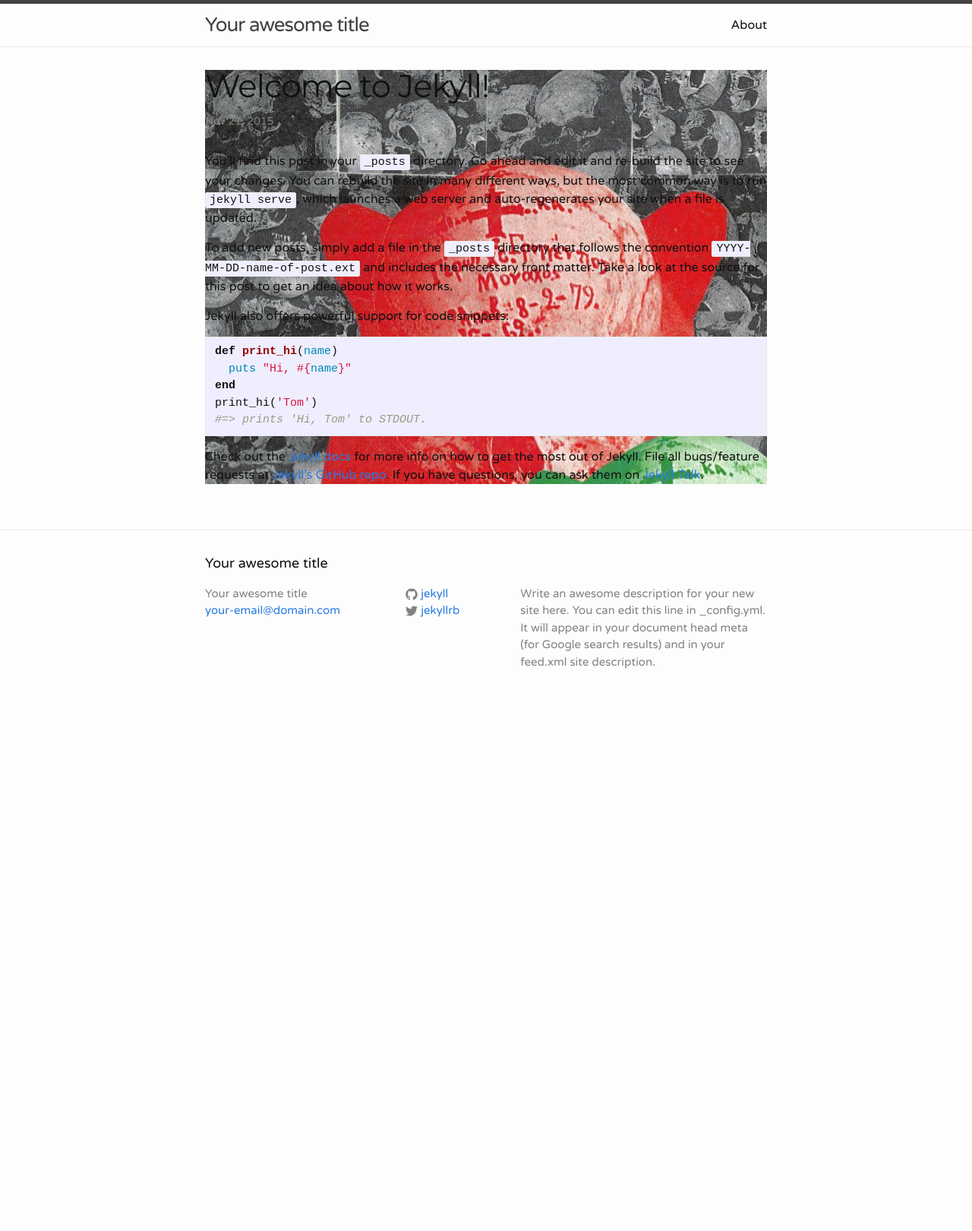
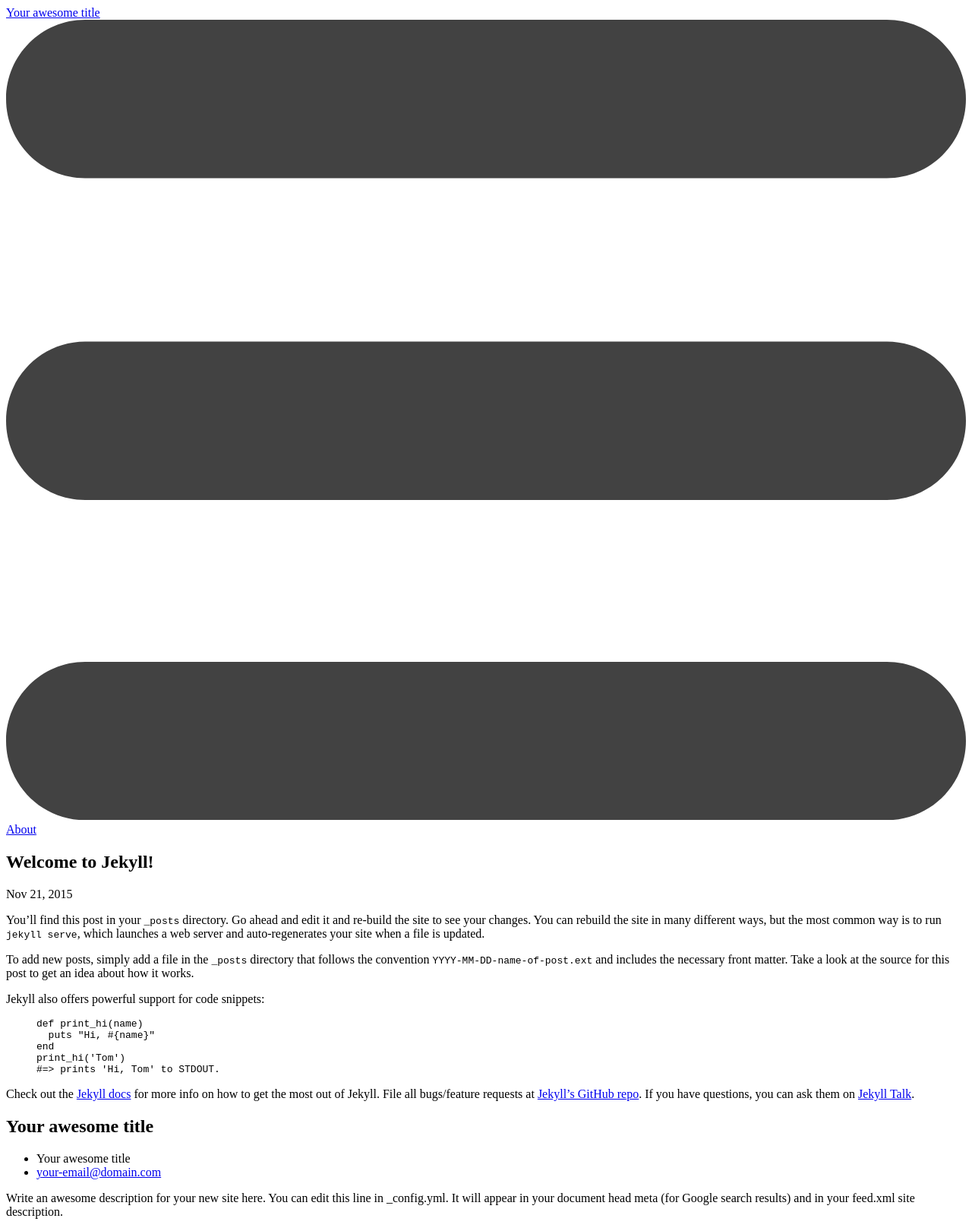
Before and after one commit to chriscaragianis/czartronics, a Jekyll site: the page built from _posts/2015-11-21-welcome-to-jekyll.markdown, in a window 1280 px wide. Shown: the whole page at 76% size. Built offline with Jekyll 4.4.1, drawn with Linux system fonts in a browser that asks for light colours; some web fonts are replaced; before the commit the page ends 942 px from its top, so only the background shows below that.

Commit message:
Set up style-free jekyll

```diff
--- a/_config.yml
+++ b/_config.yml
@@ -14,8 +14,7 @@
   Google search results) and in your feed.xml site description.
 baseurl: "" # the subpath of your site, e.g. /blog
 url: "localhost:4000" # the base hostname & protocol for your site
-twitter_username: jekyllrb
-github_username:  jekyll
+
 
 # Build settings
 markdown: kramdown
--- a/_sass/_base.scss
+++ /dev/null
@@ -1,206 +0,0 @@
-/**
- * Reset some basic elements
- */
-body, h1, h2, h3, h4, h5, h6,
-p, blockquote, pre, hr,
-dl, dd, ol, ul, figure {
-    margin: 0;
-    padding: 0;
-}
-
-
-
-/**
- * Basic styling
- */
-body {
-    font: $base-font-weight #{$base-font-size}/#{$base-line-height} $base-font-family;
-    color: $text-color;
-    background-color: $background-color;
-    -webkit-text-size-adjust: 100%;
-    -webkit-font-feature-settings: "kern" 1;
-    -moz-font-feature-settings: "kern" 1;
-    -o-font-feature-settings: "kern" 1;
-    font-feature-settings: "kern" 1;
-    font-kerning: normal;
-}
-
-
-
-/**
- * Set `margin-bottom` to maintain vertical rhythm
- */
-h1, h2, h3, h4, h5, h6,
-p, blockquote, pre,
-ul, ol, dl, figure,
-%vertical-rhythm {
-    margin-bottom: $spacing-unit / 2;
-}
-
-
-
-/**
- * Images
- */
-img {
-    max-width: 100%;
-    vertical-align: middle;
-}
-
-
-
-/**
- * Figures
- */
-figure > img {
-    display: block;
-}
-
-figcaption {
-    font-size: $small-font-size;
-}
-
-
-
-/**
- * Lists
- */
-ul, ol {
-    margin-left: $spacing-unit;
-}
-
-li {
-    > ul,
-    > ol {
-         margin-bottom: 0;
-    }
-}
-
-
-
-/**
- * Headings
- */
-h1, h2, h3, h4, h5, h6 {
-    font-weight: $base-font-weight;
-}
-
-
-
-/**
- * Links
- */
-a {
-    color: $brand-color;
-    text-decoration: none;
-
-    &:visited {
-        color: darken($brand-color, 15%);
-    }
-
-    &:hover {
-        color: $text-color;
-        text-decoration: underline;
-    }
-}
-
-
-
-/**
- * Blockquotes
- */
-blockquote {
-    color: $grey-color;
-    border-left: 4px solid $grey-color-light;
-    padding-left: $spacing-unit / 2;
-    font-size: 18px;
-    letter-spacing: -1px;
-    font-style: italic;
-
-    > :last-child {
-        margin-bottom: 0;
-    }
-}
-
-
-
-/**
- * Code formatting
- */
-pre,
-code {
-    font-size: 15px;
-    border: 1px solid $grey-color-light;
-    border-radius: 3px;
-    background-color: #eef;
-}
-
-code {
-    padding: 1px 5px;
-}
-
-pre {
-    padding: 8px 12px;
-    overflow-x: auto;
-
-    > code {
-        border: 0;
-        padding-right: 0;
-        padding-left: 0;
-    }
-}
-
-
-
-/**
- * Wrapper
- */
-.wrapper {
-    max-width: -webkit-calc(#{$content-width} - (#{$spacing-unit} * 2));
-    max-width:         calc(#{$content-width} - (#{$spacing-unit} * 2));
-    margin-right: auto;
-    margin-left: auto;
-    padding-right: $spacing-unit;
-    padding-left: $spacing-unit;
-    @extend %clearfix;
-
-    @include media-query($on-laptop) {
-        max-width: -webkit-calc(#{$content-width} - (#{$spacing-unit}));
-        max-width:         calc(#{$content-width} - (#{$spacing-unit}));
-        padding-right: $spacing-unit / 2;
-        padding-left: $spacing-unit / 2;
-    }
-}
-
-
-
-/**
- * Clearfix
- */
-%clearfix {
-
-    &:after {
-        content: "";
-        display: table;
-        clear: both;
-    }
-}
-
-
-
-/**
- * Icons
- */
-.icon {
-
-    > svg {
-        display: inline-block;
-        width: 16px;
-        height: 16px;
-        vertical-align: middle;
-
-        path {
-            fill: $grey-color;
-        }
-    }
-}
--- a/_sass/_layout.scss
+++ /dev/null
@@ -1,248 +0,0 @@
-/**
- * Site header
- */
-
-.site-header {
-    border-top: 5px solid $grey-color-dark;
-    border-bottom: 1px solid $grey-color-light;
-    min-height: 56px;
-
-    // Positioning context for the mobile navigation icon
-    position: relative;
-}
-
-.site-title {
-    font-size: 26px;
-    font-weight: 300;
-    line-height: 56px;
-    letter-spacing: -1px;
-    margin-bottom: 0;
-    float: left;
-
-    &,
-    &:visited {
-        color: $grey-color-dark;
-    }
-}
-
-.site-nav {
-    float: right;
-    line-height: 56px;
-
-    .menu-icon {
-        display: none;
-    }
-
-    .page-link {
-        color: $text-color;
-        line-height: $base-line-height;
-
-        // Gaps between nav items, but not on the last one
-        &:not(:last-child) {
-            margin-right: 20px;
-        }
-    }
-
-    @include media-query($on-palm) {
-        position: absolute;
-        top: 9px;
-        right: $spacing-unit / 2;
-        background-color: $background-color;
-        border: 1px solid $grey-color-light;
-        border-radius: 5px;
-        text-align: right;
-
-        .menu-icon {
-            display: block;
-            float: right;
-            width: 36px;
-            height: 26px;
-            line-height: 0;
-            padding-top: 10px;
-            text-align: center;
-
-            > svg {
-                width: 18px;
-                height: 15px;
-
-                path {
-                    fill: $grey-color-dark;
-                }
-            }
-        }
-
-        .trigger {
-            clear: both;
-            display: none;
-        }
-
-        &:hover .trigger {
-            display: block;
-            padding-bottom: 5px;
-        }
-
-        .page-link {
-            display: block;
-            padding: 5px 10px;
-
-            &:not(:last-child) {
-                margin-right: 0;
-            }
-            margin-left: 20px;
-        }
-    }
-}
-
-
-
-/**
- * Site footer
- */
-.site-footer {
-    border-top: 1px solid $grey-color-light;
-    padding: $spacing-unit 0;
-}
-
-.footer-heading {
-    font-size: 18px;
-    margin-bottom: $spacing-unit / 2;
-}
-
-.contact-list,
-.social-media-list {
-    list-style: none;
-    margin-left: 0;
-}
-
-.footer-col-wrapper {
-    font-size: 15px;
-    color: $grey-color;
-    margin-left: -$spacing-unit / 2;
-    @extend %clearfix;
-}
-
-.footer-col {
-    float: left;
-    margin-bottom: $spacing-unit / 2;
-    padding-left: $spacing-unit / 2;
-}
-
-.footer-col-1 {
-    width: -webkit-calc(35% - (#{$spacing-unit} / 2));
-    width:         calc(35% - (#{$spacing-unit} / 2));
-}
-
-.footer-col-2 {
-    width: -webkit-calc(20% - (#{$spacing-unit} / 2));
-    width:         calc(20% - (#{$spacing-unit} / 2));
-}
-
-.footer-col-3 {
-    width: -webkit-calc(45% - (#{$spacing-unit} / 2));
-    width:         calc(45% - (#{$spacing-unit} / 2));
-}
-
-@include media-query($on-laptop) {
-    .footer-col-1,
-    .footer-col-2 {
-        width: -webkit-calc(50% - (#{$spacing-unit} / 2));
-        width:         calc(50% - (#{$spacing-unit} / 2));
-    }
-
-    .footer-col-3 {
-        width: -webkit-calc(100% - (#{$spacing-unit} / 2));
-        width:         calc(100% - (#{$spacing-unit} / 2));
-    }
-}
-
-@include media-query($on-palm) {
-    .footer-col {
-        float: none;
-        width: -webkit-calc(100% - (#{$spacing-unit} / 2));
-        width:         calc(100% - (#{$spacing-unit} / 2));
-    }
-}
-
-
-
-/**
- * Page content
- */
-.page-content {
-    padding: $spacing-unit 0;
-}
-
-.page-heading {
-    font-size: 20px;
-}
-
-.post-list {
-    margin-left: 0;
-    list-style: none;
-
-    > li {
-        margin-bottom: $spacing-unit;
-    }
-}
-
-.post-meta {
-    font-size: $small-font-size;
-    color: $grey-color;
-}
-
-.post-link {
-    display: block;
-    font-size: 24px;
-}
-
-
-
-/**
- * Posts
- */
-
-.post {
-    background-image: url('/public/blogback1.jpg');
-}
-.post-header {
-    margin-bottom: $spacing-unit;
-}
-
-.post-title {
-    font-size: 42px;
-    font-family: $title-font-family;
-    letter-spacing: -1px;
-    line-height: 1;
-
-    @include media-query($on-laptop) {
-        font-size: 36px;
-    }
-}
-
-.post-content {
-    margin-bottom: $spacing-unit;
-
-    h2 {
-        font-size: 32px;
-
-        @include media-query($on-laptop) {
-            font-size: 28px;
-        }
-    }
-
-    h3 {
-        font-size: 26px;
-
-        @include media-query($on-laptop) {
-            font-size: 22px;
-        }
-    }
-
-    h4 {
-        font-size: 20px;
-
-        @include media-query($on-laptop) {
-            font-size: 18px;
-        }
-    }
-}
--- a/css/main.scss
+++ /dev/null
@@ -1,54 +0,0 @@
----
-# Only the main Sass file needs front matter (the dashes are enough)
----
-@charset "utf-8";
-
-
-
-// Our variables
-$base-font-family: "Varela Round", Helvetica, Arial, sans-serif;
-$title-font-family: "Montserrat", Helvetica, Arial, sans-serif;
-$base-font-size:   16px;
-$base-font-weight: 400;
-$small-font-size:  $base-font-size * 0.875;
-$base-line-height: 1.5;
-
-$spacing-unit:     30px;
-
-$text-color:       #111;
-$background-color: #fdfdfd;
-$brand-color:      #2a7ae2;
-
-$grey-color:       #828282;
-$grey-color-light: lighten($grey-color, 40%);
-$grey-color-dark:  darken($grey-color, 25%);
-
-// Width of the content area
-$content-width:    800px;
-
-$on-palm:          600px;
-$on-laptop:        800px;
-
-
-
-// Use media queries like this:
-// @include media-query($on-palm) {
-//     .wrapper {
-//         padding-right: $spacing-unit / 2;
-//         padding-left: $spacing-unit / 2;
-//     }
-// }
-@mixin media-query($device) {
-    @media screen and (max-width: $device) {
-        @content;
-    }
-}
-
-
-
-// Import partials from `sass_dir` (defaults to `_sass`)
-@import
-        "base",
-        "layout",
-        "syntax-highlighting"
-;
```
Also changed, not shown: 1 other file.
